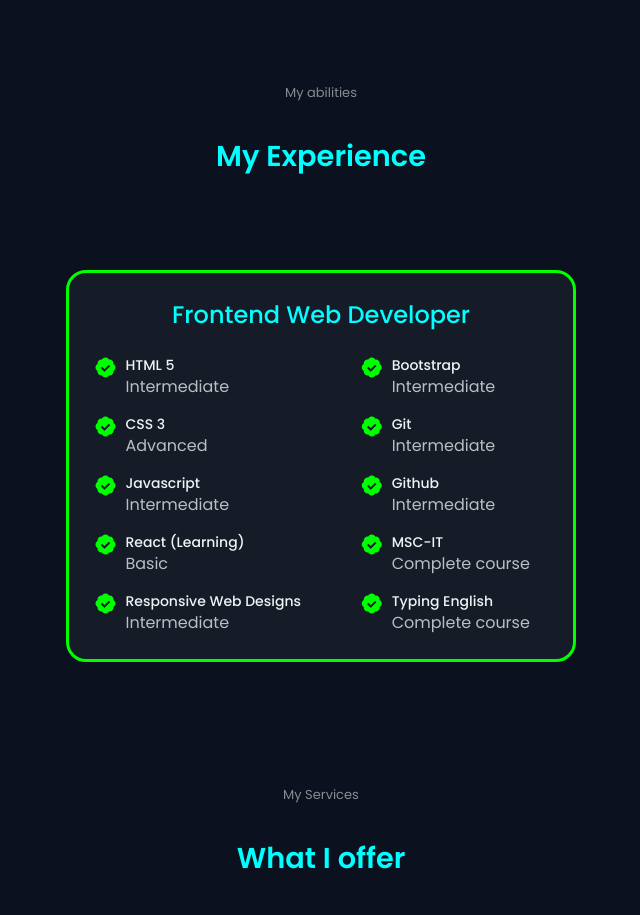
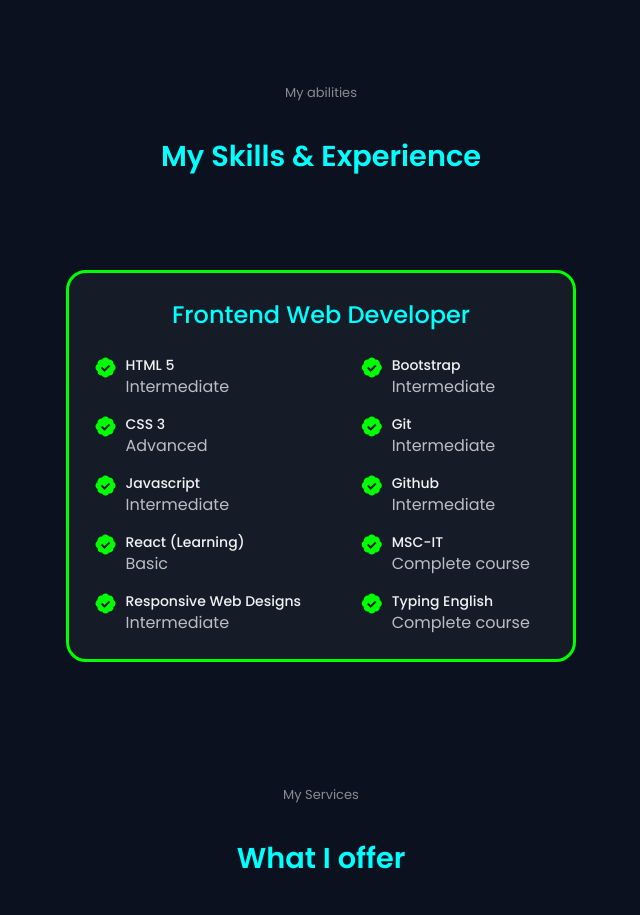
Before and after one commit to Umesh-G/My-Portfolio, a plain HTML site: page index.html in a window 1280 px wide. Shown: the part 1960-2875 px from the top of the page, without its empty margins (319-959 px from the left). Drawn offline with nearby package versions, Linux system fonts and the light colour scheme.

Commit message:
added skills

```diff
--- a/index.html
+++ b/index.html
@@ -168,7 +168,7 @@
       <!----------------- Skills ----------------->
       <section class="skills section" id="skills">
         <span class="section__subtitle">My abilities</span>
-        <h2 class="section__title">My Experience</h2>
+        <h2 class="section__title">My Skills & Experience</h2>
 
         <div class="skills__container container grid">
           <div class="skills__content">
```
